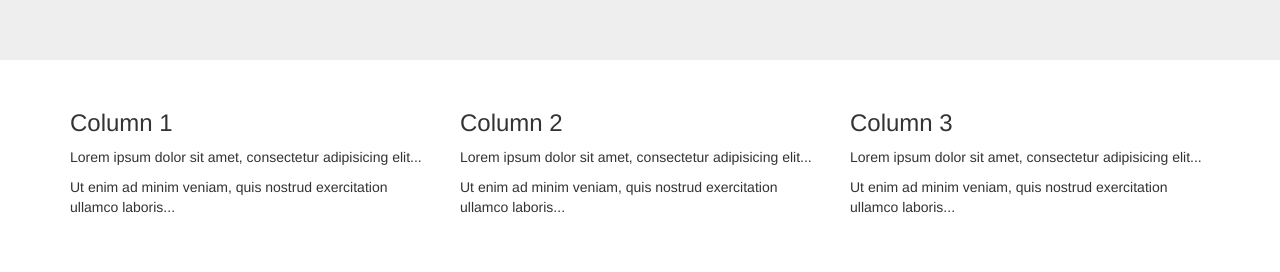
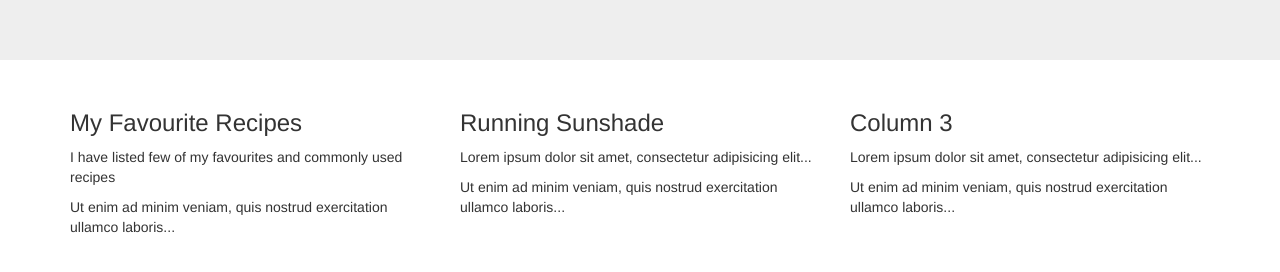
Before and after one commit to SurajOliver/SurajOliver.github.io, a plain HTML site: page index.html in a window 1280 px wide. Shown: the part 180-452 px from the top of the page. Drawn offline with nearby package versions, Linux system fonts and the light colour scheme.

Commit message:
On branch master

```diff
--- a/index.html
+++ b/index.html
@@ -18,12 +18,12 @@
 <div class="container">
   <div class="row">
     <div class="col-sm-4">
-      <h3>Column 1</h3>
-      <p>Lorem ipsum dolor sit amet, consectetur adipisicing elit...</p>
+      <h3>My Favourite Recipes</h3>
+      <p>I have listed few of my favourites and commonly used recipes</p>
       <p>Ut enim ad minim veniam, quis nostrud exercitation ullamco laboris...</p>
     </div>
     <div class="col-sm-4">
-      <h3>Column 2</h3>
+      <h3>Running Sunshade</h3>
       <p>Lorem ipsum dolor sit amet, consectetur adipisicing elit...</p>
       <p>Ut enim ad minim veniam, quis nostrud exercitation ullamco laboris...</p>
     </div>
```
Also changed, not shown: 1 other file.
